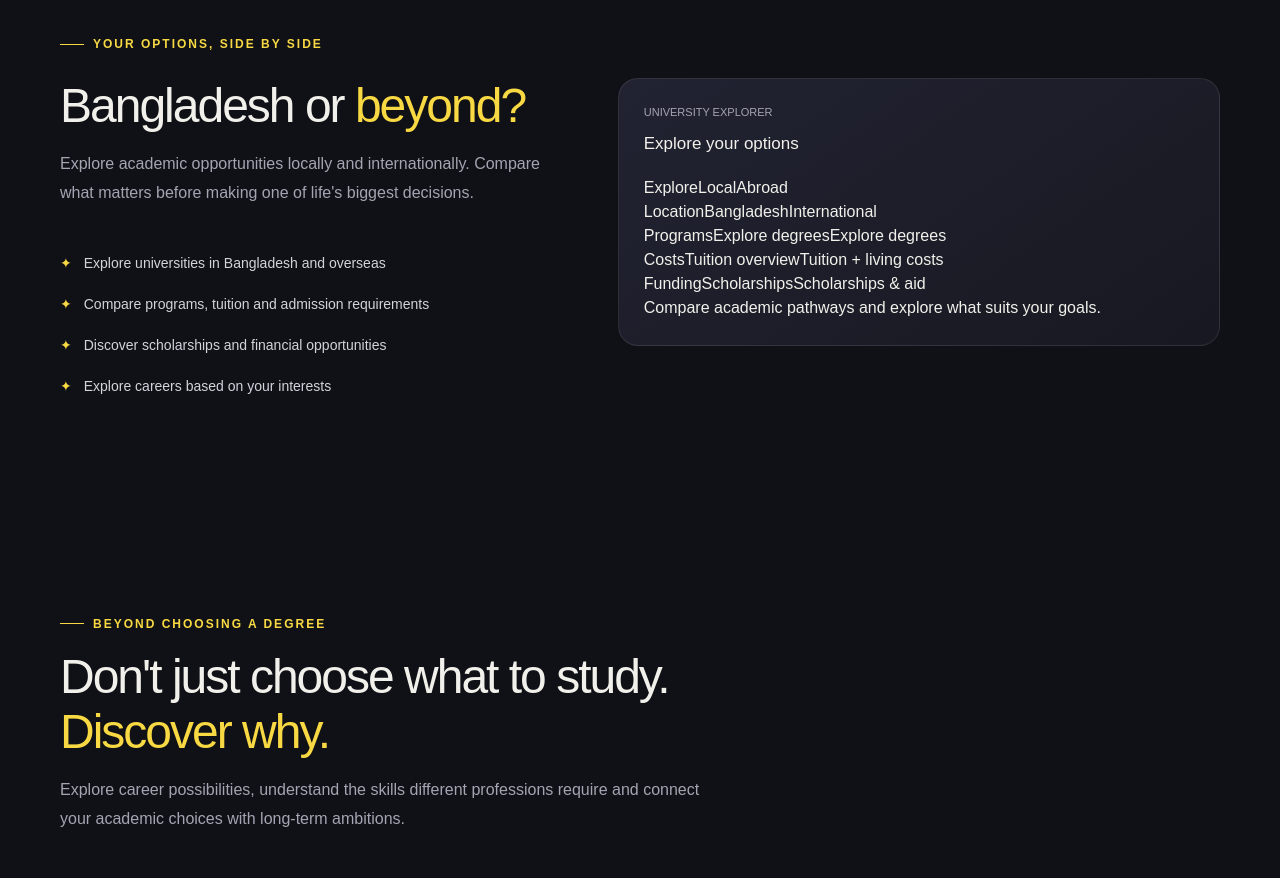
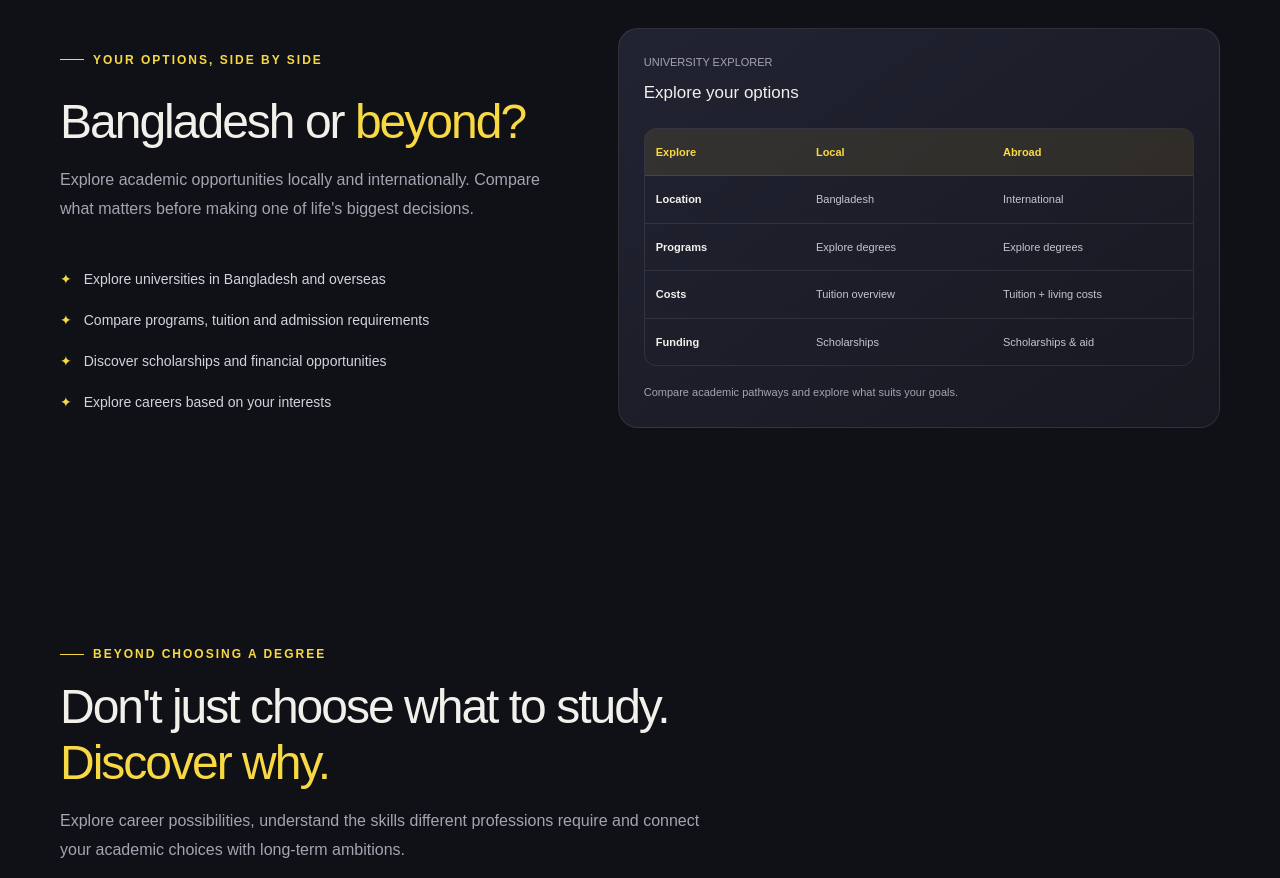
Before and after one commit to saamiaaa/Onkur, a Next.js app: page / in a window 1280 px wide. Shown: the part 2320-3198 px from the top of the page. Built offline with nearby package versions, Linux system fonts and the light colour scheme.

Commit message:
styling updated

```diff
--- a/src/app/globals.css
+++ b/src/app/globals.css
@@ -612,3 +612,54 @@ button {
     animation-duration: 0.01ms !important;
   }
 }
+
+.comparison-table {
+  margin-top: 22px;
+  border: 1px solid var(--border);
+  border-radius: 12px;
+  overflow: hidden;
+}
+
+.comparison-row {
+  display: grid;
+  grid-template-columns: 0.85fr 1fr 1fr;
+  gap: 8px;
+  padding: 15px 11px;
+  border-bottom: 1px solid var(--border);
+  font-size: 11px;
+  color: #c5c5d0;
+}
+
+.comparison-row:last-child {
+  border-bottom: none;
+}
+
+.comparison-row span:first-child {
+  color: #f1f0eb;
+  font-weight: 600;
+}
+
+.comparison-header {
+  background: rgba(248, 217, 67, 0.09);
+  color: var(--yellow);
+  font-weight: 700;
+}
+
+.comparison-header span:first-child {
+  color: var(--yellow);
+}
+
+.preview-caption {
+  margin-top: 17px;
+  color: var(--muted);
+  font-size: 11px;
+  line-height: 1.7;
+}
+
+@media (max-width: 400px) {
+  .comparison-row {
+    font-size: 10px;
+    padding: 12px 7px;
+    gap: 5px;
+  }
+}
```
